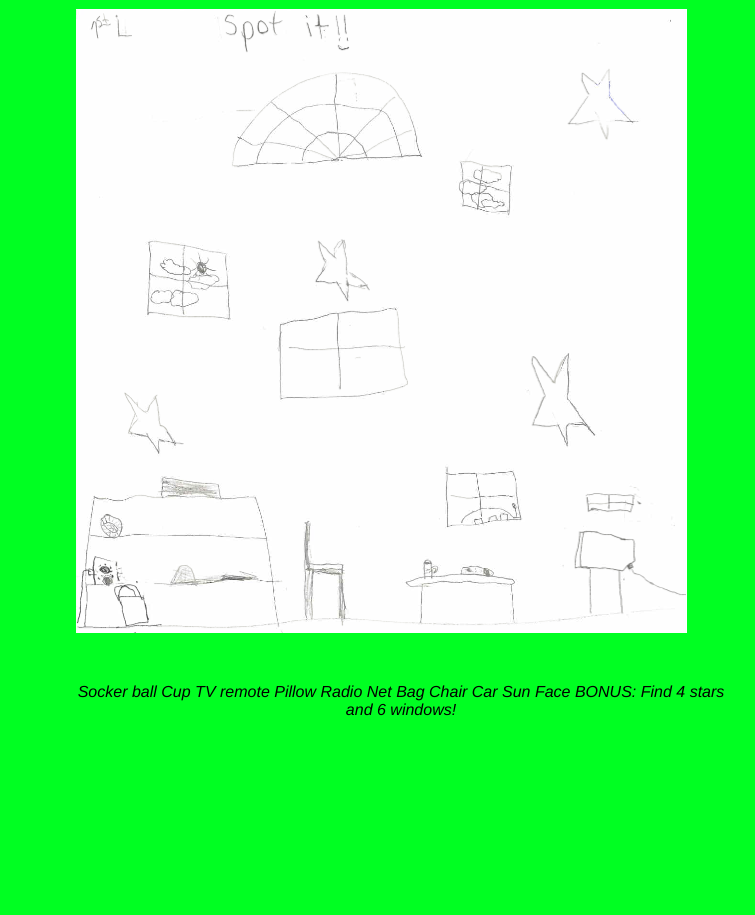
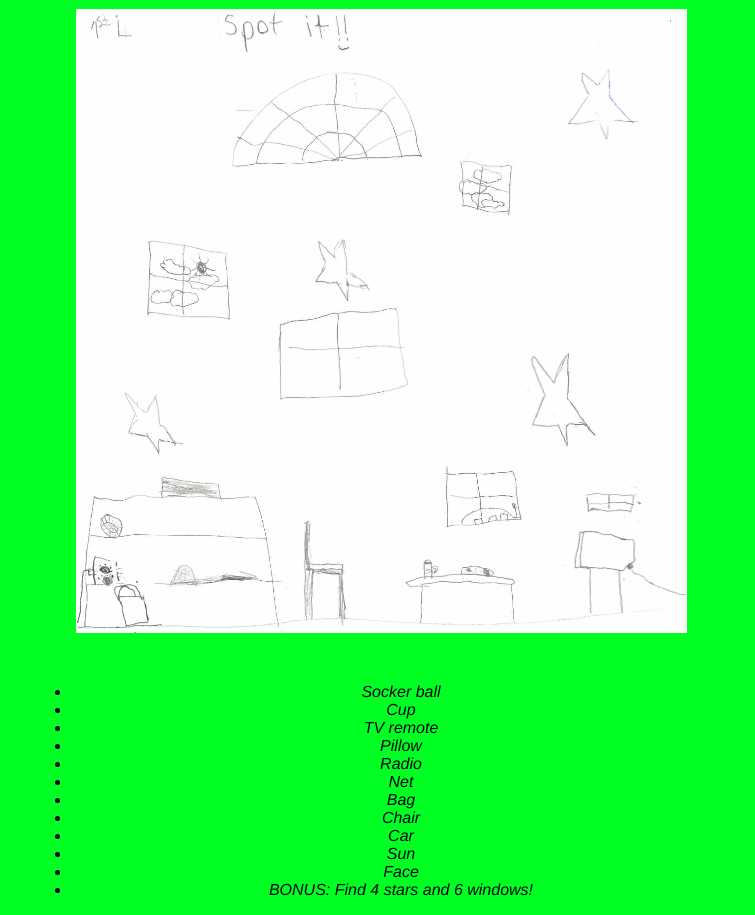
Before and after one commit to hanaw/practise, a plain HTML site: page index.html in a window 1280 px wide. Shown: the part 73-988 px from the top of the page, without its empty margins (259-1014 px from the left). Before the commit the page ends 808 px from the top, so only its background shows below. Drawn offline with Linux system fonts and the light colour scheme.

Commit message:
Update index.html

```diff
--- a/index.html
+++ b/index.html
@@ -40,18 +40,18 @@
     <center><img src="spotit.png"/></center>
     <div class="footer">
       <ul>
-      <item>Socker ball</item>
-      <item>Cup</item>
-      <item>TV remote</item>
-      <item>Pillow</item>
-      <item>Radio</item>
-      <item>Net</item>
-      <item>Bag</item>
-      <item>Chair</item>
-      <item>Car</item>
-      <item>Sun</item>
-      <item>Face</item>
-      <item>BONUS: Find 4 stars and 6 windows!</item>
+      <li>Socker ball</li>
+      <li>Cup</li>
+      <li>TV remote</li>
+      <li>Pillow</li>
+      <li>Radio</li>
+      <li>Net</li>
+      <li>Bag</li>
+      <li>Chair</li>
+      <li>Car</li>
+      <li>Sun</li>
+      <li>Face</li>
+      <li>BONUS: Find 4 stars and 6 windows!</li>
       </ul>
     </div>
 
```
